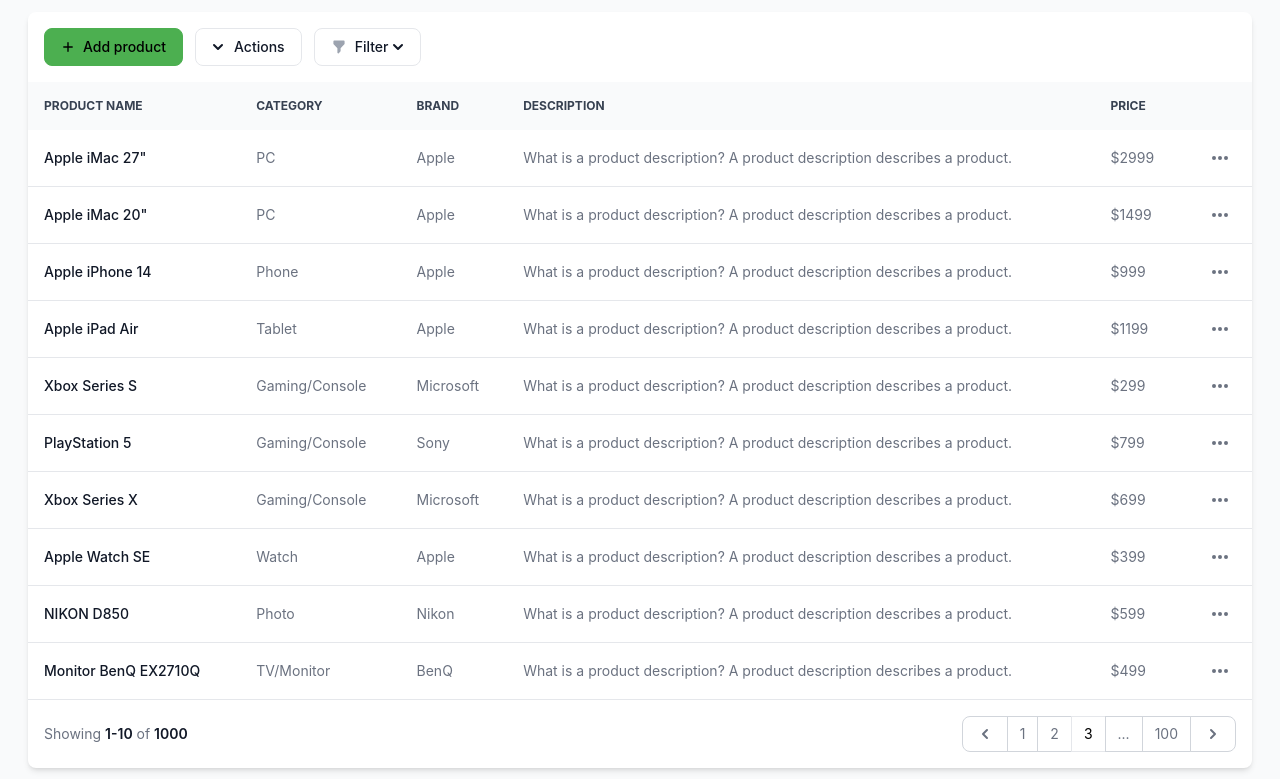
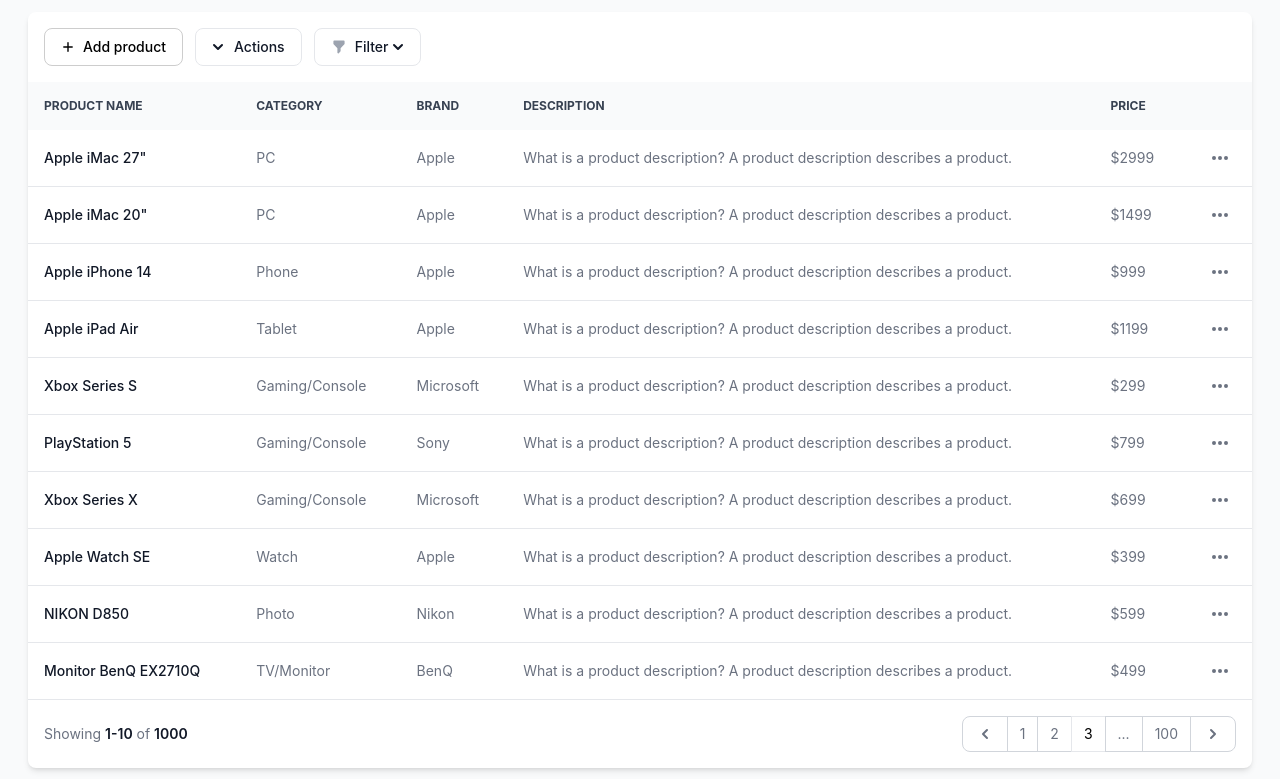
Before and after one commit to alamovAsadbek/month_6_lesson_5, a Python web app: template templates/index.html in a window 1280 px wide. Shown: the top 779 px of the page. Run offline with Jinja, Linux system fonts and the light colour scheme; the template is opened without the code that fills it, so the values that code supplies are empty; some libraries are stand-ins or nearby versions.

Commit message:
change style.css

```diff
--- a/assets/css/style.css
+++ b/assets/css/style.css
@@ -1,4 +1,4 @@
 .add-btn {
-    background-color: #4CAF50;
-    border: 1px solid #4CAF50 !important;
+    /*background-color: #4CAF50;*/
+    border: 1px solid rgba(172, 172, 172, 0.6);
 }
```
